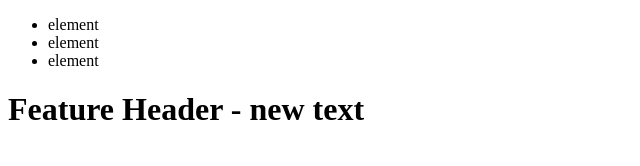
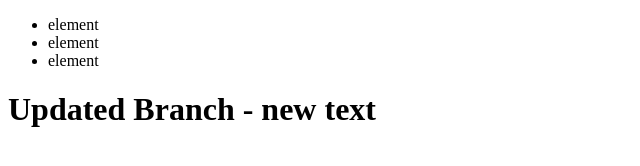
Before and after one commit to StefanoMiC/git-test-FS0824B, a plain HTML site: page index.html in a window 1280 px wide. Shown: the whole page, without its empty margins (0-640 px from the left). Drawn offline with Linux system fonts and the light colour scheme.

Commit message:
updates title again

```diff
--- a/index.html
+++ b/index.html
@@ -15,7 +15,9 @@
             <li>element</li>
         </ul>
     </header>
-    <h1>Feature Header - new text</h1>
+
+    <h1>Updated Branch - new text</h1>
+
 
 </body>
 
```
